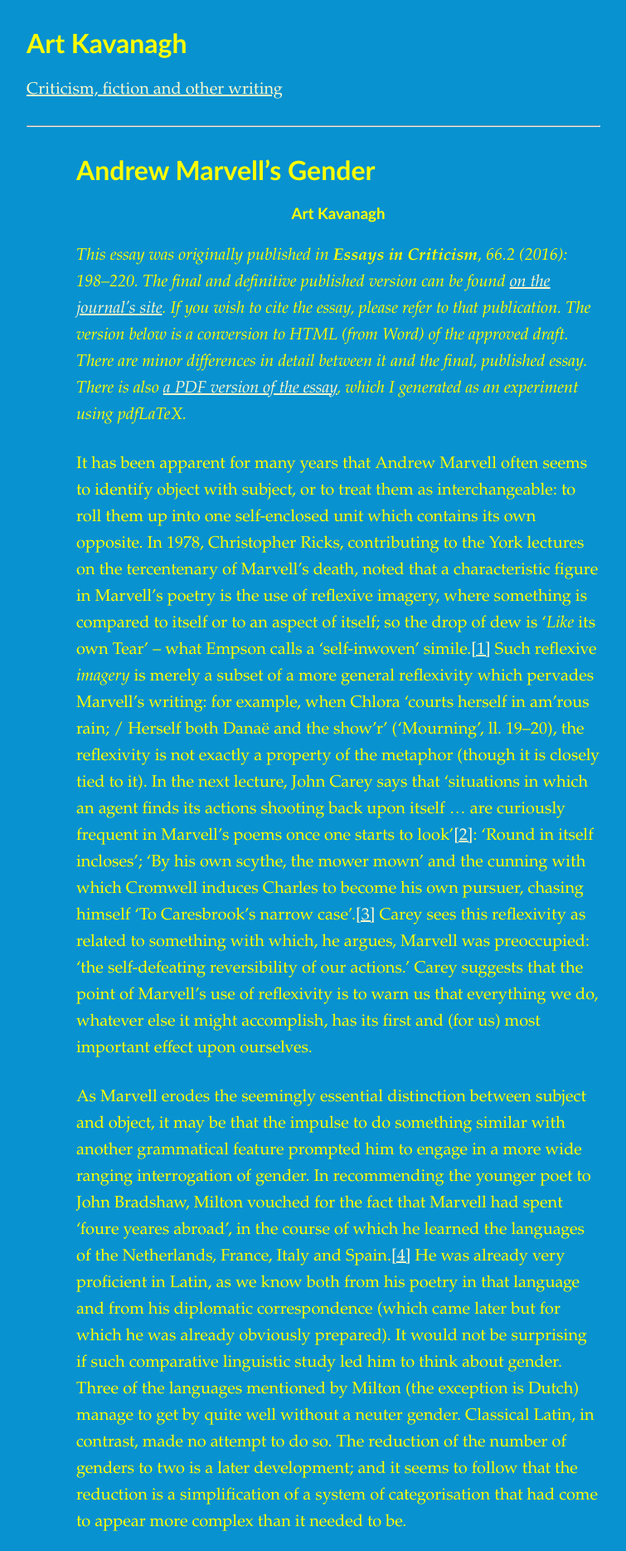
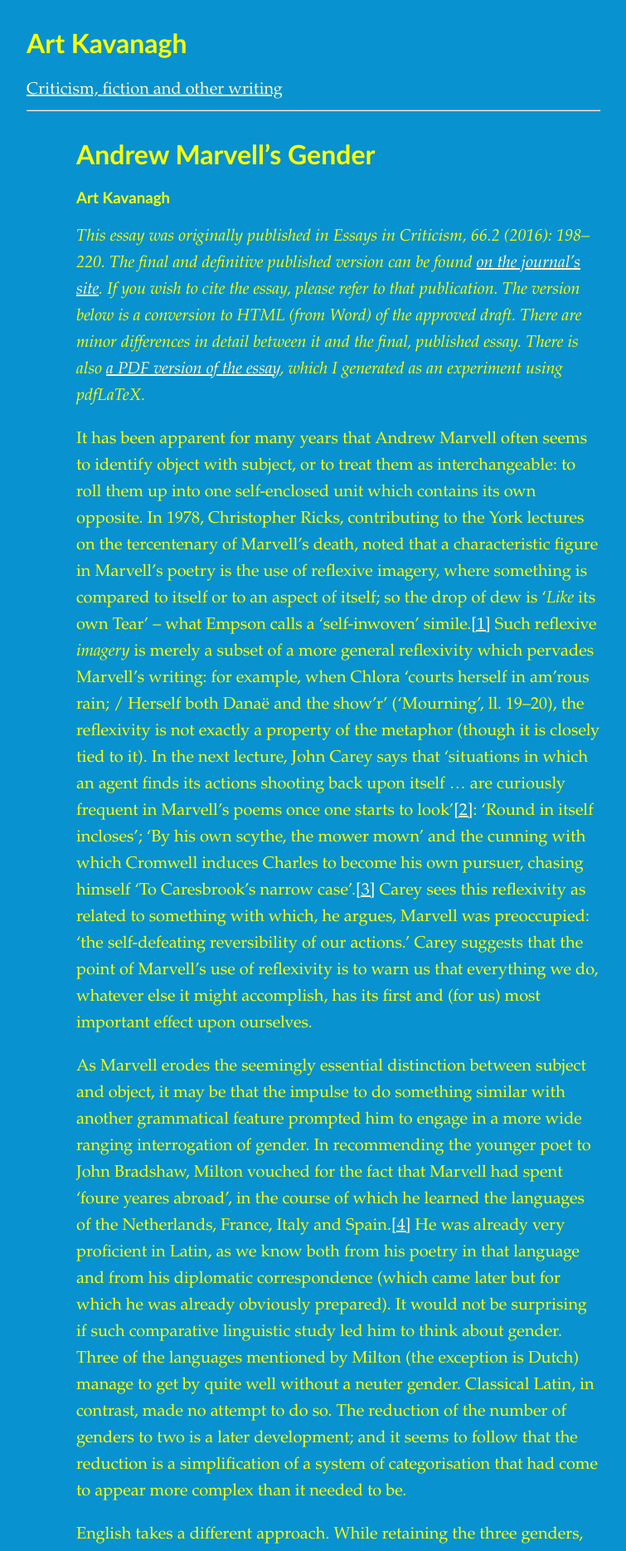
Before and after one commit to artkavanagh/github.io, a Jekyll site: the page Marvell-gender.html, which Jekyll copies as it is, in a window 1280 px wide. Shown: the top 1869 px of the page at 83% size, without its empty margins (232-987 px from the left). Built offline with Jekyll 4.4.1, drawn with Linux system fonts in a browser that asks for light colours.

Commit message:
Update Marvell-gender.html

```diff
--- a/Marvell-gender.html
+++ b/Marvell-gender.html
@@ -2,18 +2,8 @@
 <html>
 <head>
 <meta charset="UTF-8">
-<link rel="stylesheet" type="text/css" href="/assets/css/akstyles.css" />
+<link rel="stylesheet" type="text/css" href="/assets/css/seventeenth-cent.css" />
 <title>Andrew Marvell’s Gender</title>
-<style>
-	p, blockquote {
-		font-family: "Minion Pro", "Palatino Linotype", "Palatino LT STD", "Georgia", "Constantia", serif !important ; }
-	h2, h3 {
-		text-align: center ;
-		margin-bottom: 24px ;
-	}
-	cite.stronger {
-		font-weight: bold ; }
-</style>
 
 </head>
 
```
